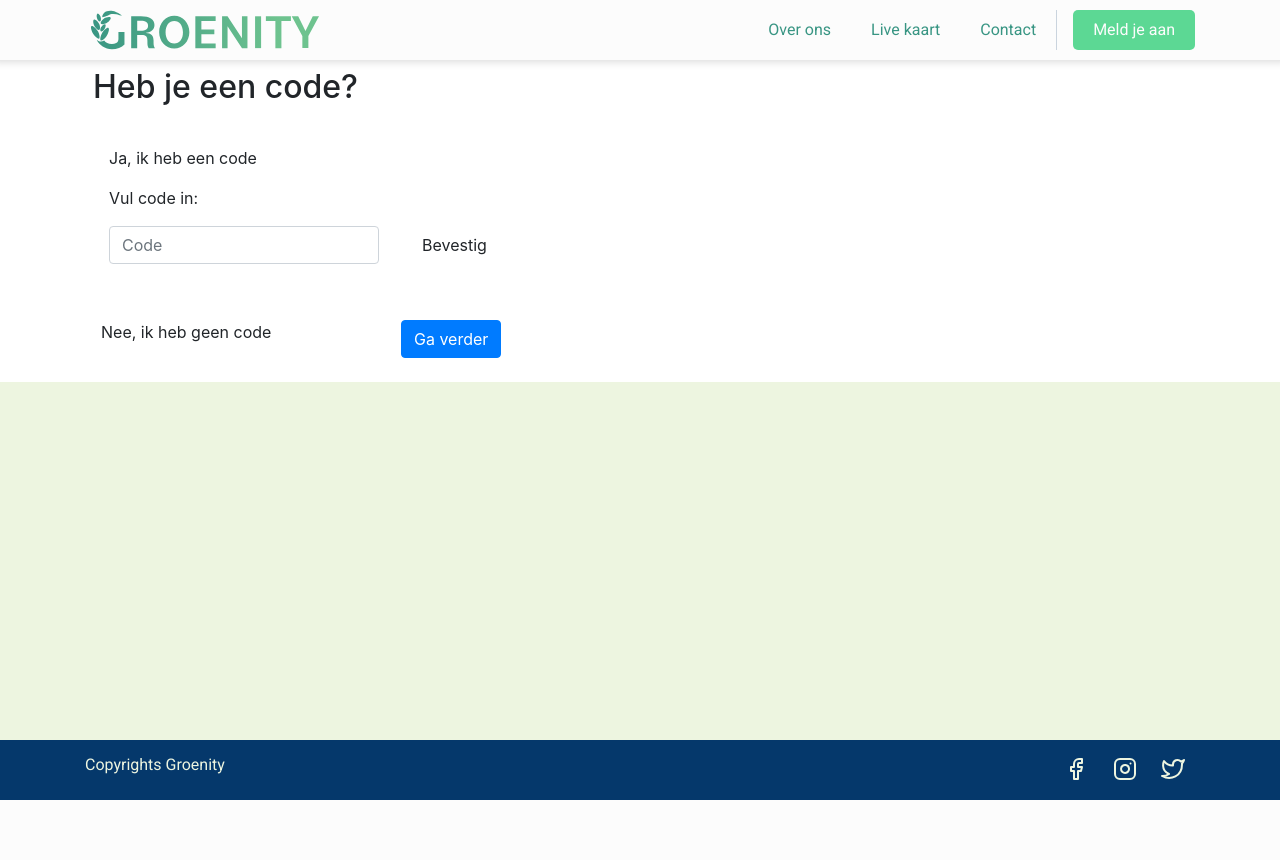
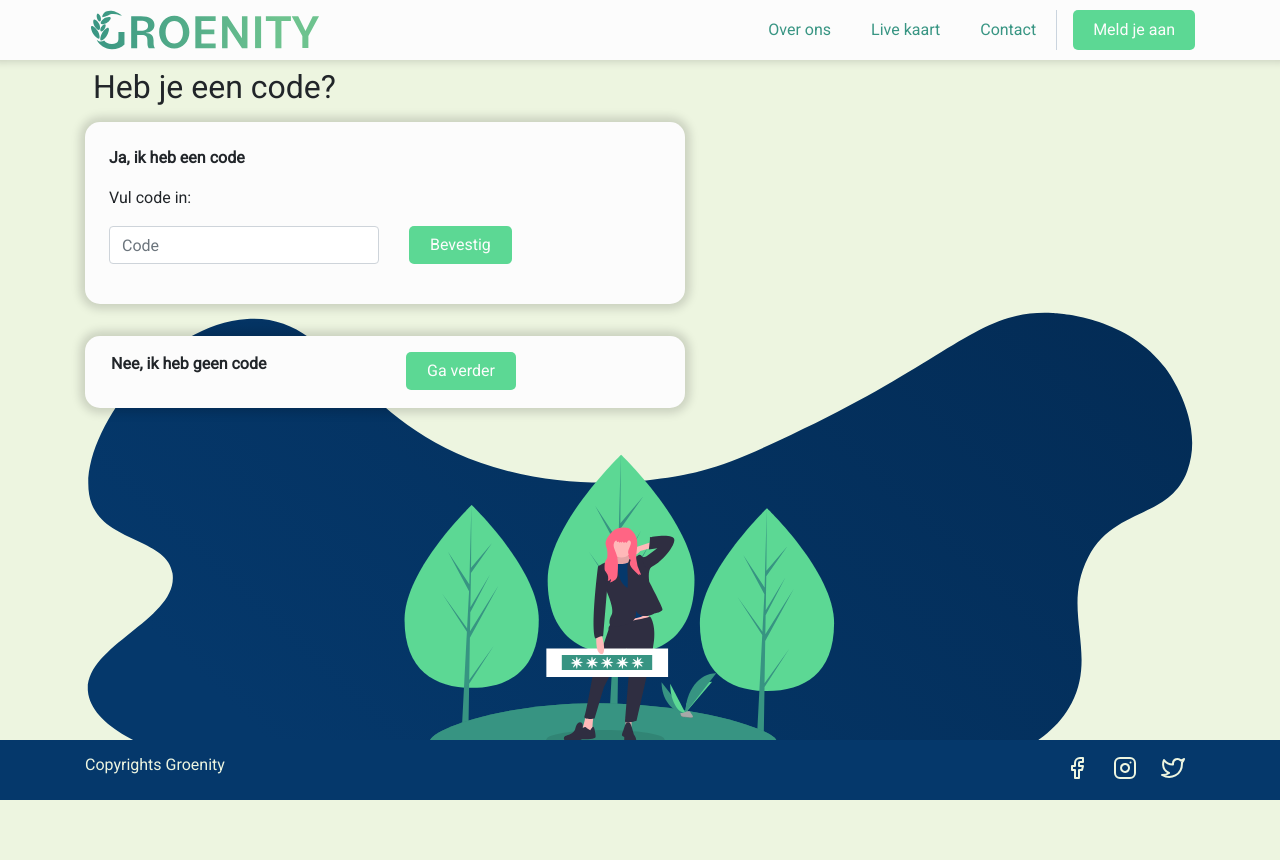
Before and after one commit to MinjuCo/groenity, a PHP site: page /registation.php in a window 1280 px wide. Before the commit the page ends 800 px from the top, so only its background shows below. Run offline with PHP 8.4, Linux system fonts and the light colour scheme.

Commit message:
registration 1 finished

```diff
--- a/css/style.css
+++ b/css/style.css
@@ -6,9 +6,10 @@ font-white/green: #EDF5E0;
 white/nav: #FCFCFC;
 */
 
-html{
+html, body{
     font-family: 'Roboto', sans-serif;
     background-color: #EDF5E0;
+    height: 100%;
 }
 
 
@@ -34,7 +35,7 @@ html{
 .nav-item.aanmelden-container{
     border-left: 1px solid rgba(5, 56, 107, 0.2);
 }
-.nav-link.aanmelden{
+.nav-link.aanmelden, .btn-form-registratie {
     background-color: #5CD894;
     color: #FCFCFC;
     margin-left: 16px;
@@ -42,8 +43,32 @@ html{
 }
 
 /*  REGISTRATION.PHP  */
+
+.registration .container{
+    height: 100vh;
+    background-image: url("../img/Visuals/ask_code.svg");
+    background-repeat: no-repeat;
+    background-size: contain;
+    background-position-y: 30vh;
+
+}
 .p-2 .row, .p-3 .row, .p-4 .row{
     width: 600px;
+}
+.registration-moveit{
+    margin-left: 10px;
+}
+.btn-form-registratie{
+    margin-left:0;
+    padding-left: 20px;
+    padding-right: 20px;
+}
+.form-space{
+    background-color: #FCFCFC;
+    border-radius: 15px;
+    margin-bottom: 2em;
+    width: 600px;
+    box-shadow: 0px 0px 10px 5px rgba(0,0,0, 0.15);
 }
 /* FOOTER */
 .page-footer {
--- a/registation.php
+++ b/registation.php
@@ -2,17 +2,17 @@
 <html lang="nl">
 <?php include_once("includes/head.inc.php"); ?>
 
-<body>
+<body class="registration">
     <?php include_once("includes/nav.inc.php"); ?>
     <div class="container">
         <!-- 1st -->
         <div class="d-flex align-items-start flex-column ">
-            <div class="p-2 form-space">
+            <div class="p-2">
                 <h2>Heb je een code?</h2>
             </div>
             <!-- 2nd -->
             <div class="p-4 form-space">
-                <p>Ja, ik heb een code</p>
+                <p class="font-weight-bold">Ja, ik heb een code</p>
 
                 <p>Vul code in:</p>
                 <form method="post" class="form-group row">
@@ -22,7 +22,7 @@
                     <input type="text" class="form-control" name="inputCode" id="inputCode" placeholder="Code">
                     </div>
                     <div class="col">
-                    <input type="submit" name="inputCode" value="Bevestig" class="btn">
+                    <input type="submit" name="inputCode" value="Bevestig" class="btn btn-form-registratie">
                     </div>
                 </form>
 
@@ -31,11 +31,11 @@
 
             <div class="p-3 form-space">
                 <div class="row">
-                <div class="col">
-                <p>Nee, ik heb geen code</p>
+                <div class="col registration-moveit">
+                <p class="font-weight-bold">Nee, ik heb geen code</p>
                 </div>
                 <div class="col">
-                <button type="submit" class="btn btn-primary mb-2">Ga verder</button>
+                <button type="submit" class="btn btn-form-registratie">Ga verder</button>
                 </div>
                 </div>
             </div>
```
